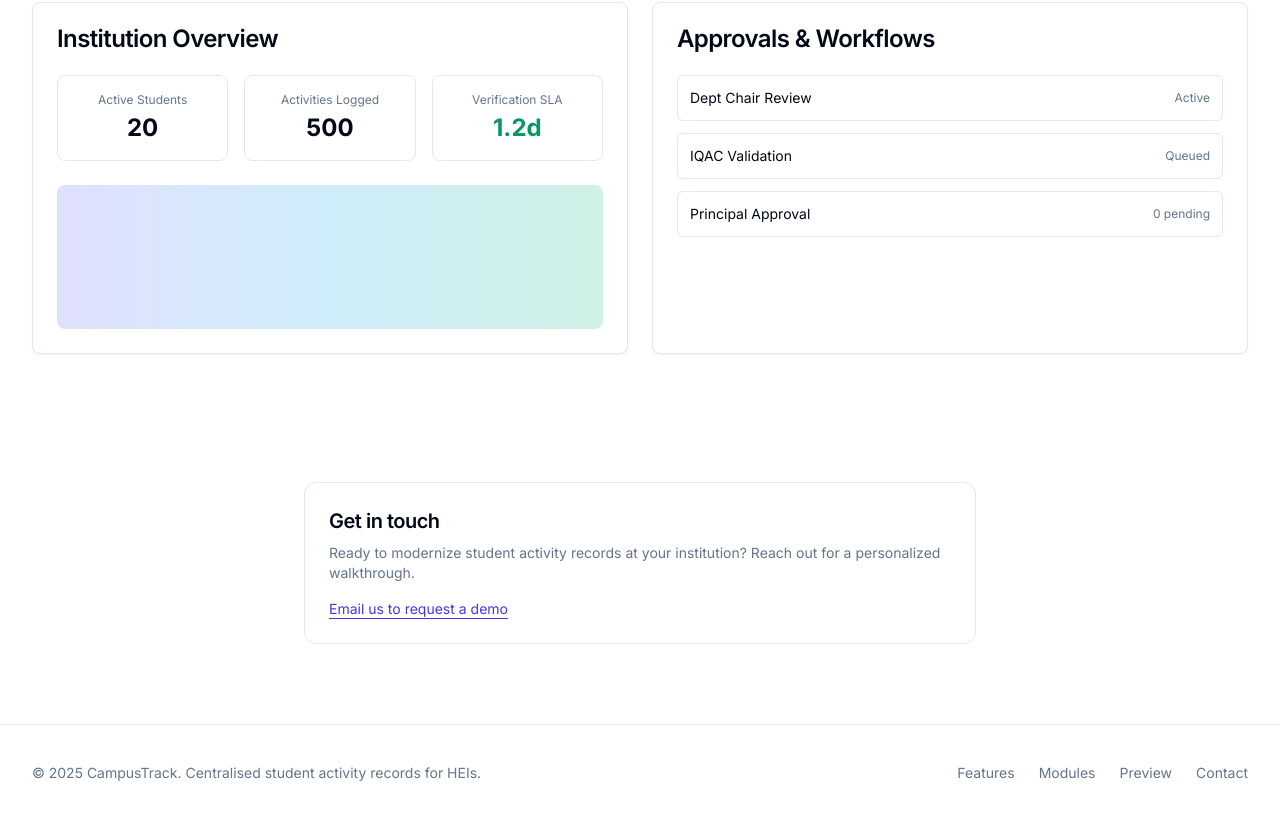
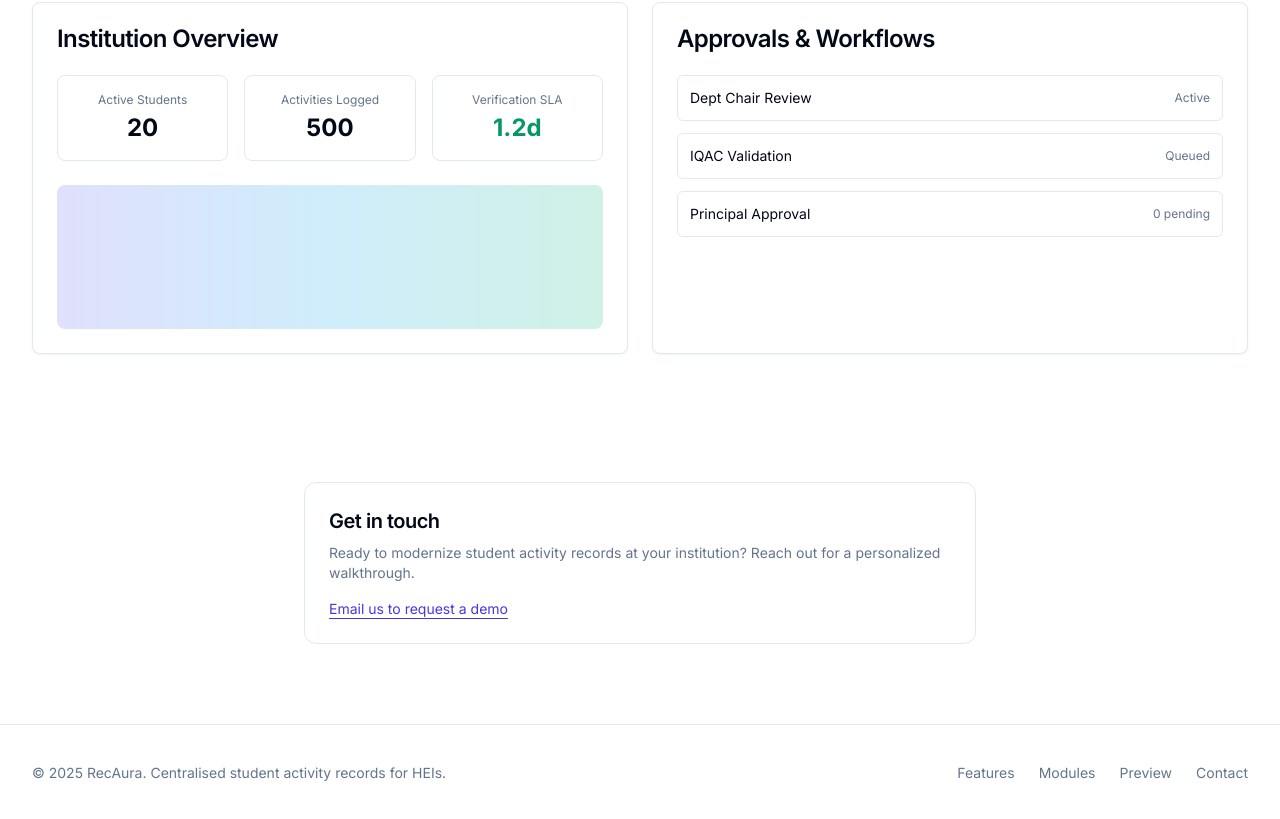
Before and after one commit to sengar-kushh/RecAura, a React (Vite) app: page / in a window 1280 px wide. Shown: the part 2121-2940 px from the top of the page. Built offline with nearby package versions, Linux system fonts and the light colour scheme.

Commit message:
Update SiteFooter brand to RecAura
cgen-54fda88be3cb43b9973cc61996a0212e

```diff
--- a/client/components/layout/SiteFooter.tsx
+++ b/client/components/layout/SiteFooter.tsx
@@ -3,7 +3,7 @@ export default function SiteFooter() {
     <footer className="border-t bg-background">
       <div className="container flex flex-col items-center justify-between gap-4 py-10 md:h-24 md:flex-row">
         <p className="text-center text-sm text-muted-foreground md:text-left">
-          © {new Date().getFullYear()} CampusTrack. Centralised student
+          © {new Date().getFullYear()} RecAura. Centralised student
           activity records for HEIs.
         </p>
         <div className="flex items-center gap-6">
```
